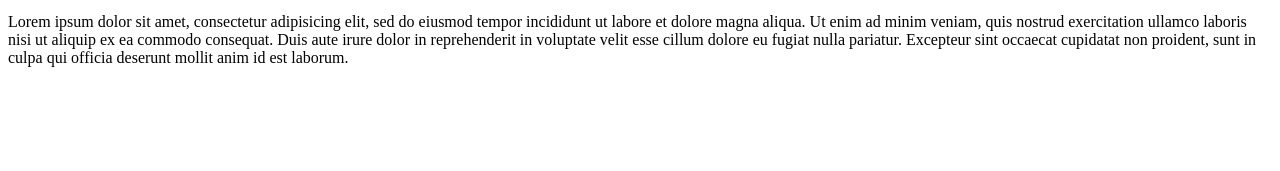
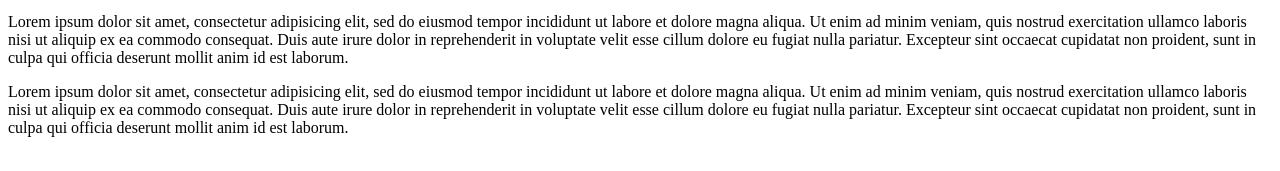
Before and after one commit to proj15-team6/test3, a plain HTML site: page index.html in a window 1280 px wide. Shown: the part 137-308 px from the top of the page. Drawn offline with Linux system fonts and the light colour scheme.

Commit message:
lorem 2 div

```diff
--- a/index.html
+++ b/index.html
@@ -15,5 +15,11 @@
           Lorem ipsum dolor sit amet, consectetur adipisicing elit, sed do eiusmod tempor incididunt ut labore et dolore magna aliqua. Ut enim ad minim veniam, quis nostrud exercitation ullamco laboris nisi ut aliquip ex ea commodo consequat. Duis aute irure dolor in reprehenderit in voluptate velit esse cillum dolore eu fugiat nulla pariatur. Excepteur sint occaecat cupidatat non proident, sunt in culpa qui officia deserunt mollit anim id est laborum.
       </p>
 
+      <div class="ciao">
+          <p>
+              Lorem ipsum dolor sit amet, consectetur adipisicing elit, sed do eiusmod tempor incididunt ut labore et dolore magna aliqua. Ut enim ad minim veniam, quis nostrud exercitation ullamco laboris nisi ut aliquip ex ea commodo consequat. Duis aute irure dolor in reprehenderit in voluptate velit esse cillum dolore eu fugiat nulla pariatur. Excepteur sint occaecat cupidatat non proident, sunt in culpa qui officia deserunt mollit anim id est laborum.
+          </p>
+      </div>
+
     </body>
 </html>
```
